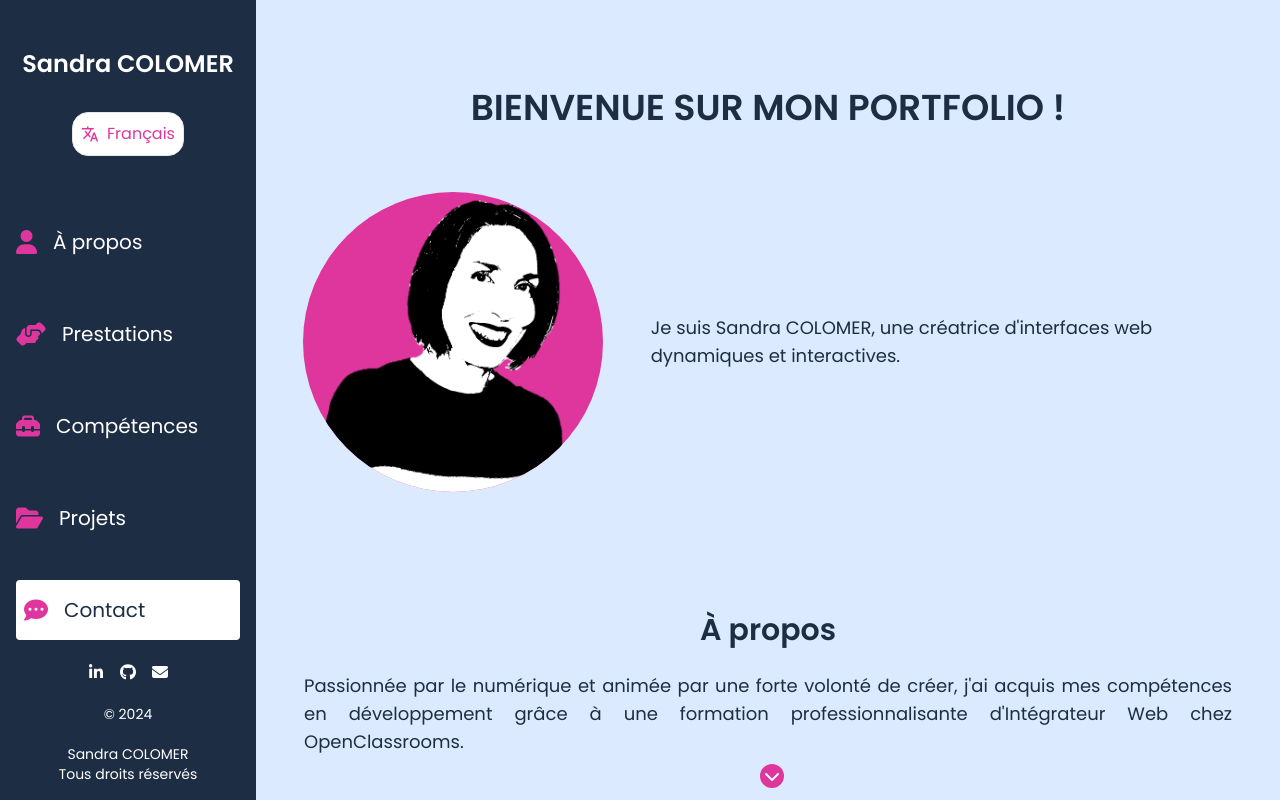
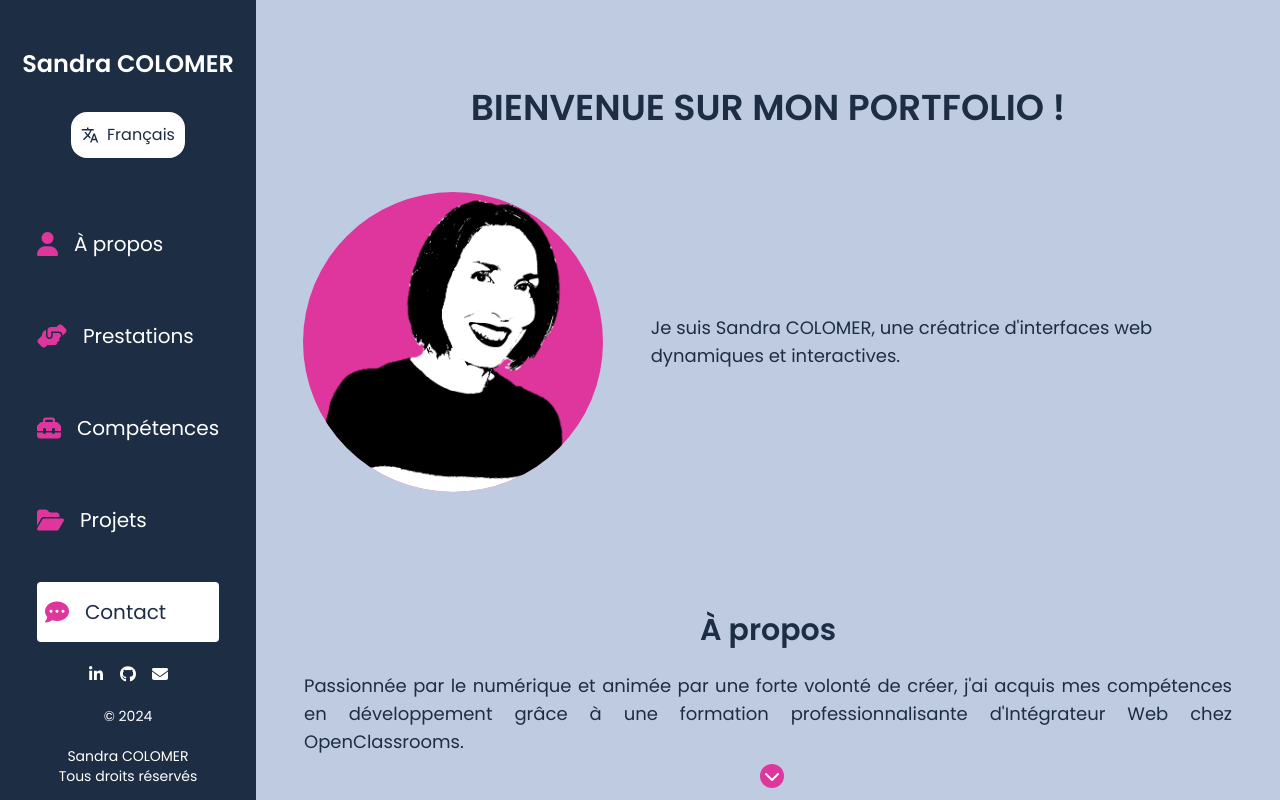
Before and after one commit to SanCo21/My-Portfolio, a Next.js app: page / in a window 1280 px wide. Shown: the top 800 px of the page. Built offline with nearby package versions, Linux system fonts and the light colour scheme.

Commit message:
ContactForm style

```diff
--- a/src/app/components/Header.js
+++ b/src/app/components/Header.js
@@ -19,7 +19,7 @@ const Header = ({ lang, toggleLanguage, activeSection }) => {
       <div className=" flex items-center justify-between w-full lg:w-auto px-4">
         <div className="text-left">
           {/* <Image src="Logo Sandra.svg" alt="Logo" width={50} height={50} /> */}
-          <h1 className="text-lg font-bold  whitespace-pre-line">
+          <h1 className="text-md font-bold  whitespace-pre-line">
           <a href="#home">{base}
           <span className="block">{complement[lang].replace(' ', '\n')}</span></a>
           </h1>
@@ -27,10 +27,10 @@ const Header = ({ lang, toggleLanguage, activeSection }) => {
         <div className="md:hidden items-center justify-center mr-1">
           <HamburgerMenu isOpen={IsNavbarOpen} onClick={handleHamburgerClick} />
         </div>
-        <div className="md:flex hidden">
+        <div className="md:flex hidden text-sm">
           <Navbar lang={lang} activeSection={activeSection} orientation = "horizontal" />
         </div>
-        <div className="text-right flex justify-end items-center space-x-4 lg:hidden">
+        <div className="text-right text-sm flex justify-end items-center space-x-4 lg:hidden">
           <LanguageSwitcher lang={lang} toggleLanguage={toggleLanguage} />
         </div>
       </div>
--- a/src/app/components/LanguageSwitcher.js
+++ b/src/app/components/LanguageSwitcher.js
@@ -4,7 +4,7 @@ const LanguageSwitcher = ({ lang, toggleLanguage }) => {
   return (
     <button
       onClick={toggleLanguage}
-      className="flex items-center justify-center p-2 text-accent bg-white rounded-2xl border"
+      className="flex items-center justify-center p-2 text-primary bg-white rounded-2xl border-white border-2 hover:bg-accent hover:text-white transition-colors duration-300"
     >
       <svg stroke="currentColor" fill="currentColor" strokeWidth="0" viewBox="0 0 24 24" height="18" width="18" xmlns="http://www.w3.org/2000/svg">
         <path d="M12.87 15.07l-2.54-2.51.03-.03c1.74-1.94 2.98-4.17 3.71-6.53H17V4h-7V2H8v2H1v1.99h11.17C11.5 7.92 10.44 9.75 9 11.35 8.07 10.32 7.3 9.19 6.69 8h-2c.73 1.63 1.73 3.17 2.98 4.56l-5.09 5.02L4 19l5-5 3.11 3.11.76-2.04zM18.5 10h-2L12 22h2l1.12-3h4.75L21 22h2l-4.5-12zm-2.62 7l1.62-4.33L19.12 17h-3.24z"></path>
--- a/src/app/components/ProjectsCards.js
+++ b/src/app/components/ProjectsCards.js
@@ -37,7 +37,7 @@ const ProjectsCards = ({ lang, projects }) => {
             </div>
           </div>
           <h3 className="mt-4 text-xl font-bold">{project.title}</h3>
-          <p className="mt-2 mb-2 text-blue-900">{project.description[lang]}</p>
+          <p className="mt-2 mb-2 text-primary">{project.description[lang]}</p>
           <a
             className="mt-4 font-medium text-accent hover:text-white hover:bg-accent p-2 rounded"
             href={project.link}
@@ -70,7 +70,7 @@ const ProjectsCards = ({ lang, projects }) => {
                 />
               </a>
             </div>
-            <div className="p-1 mt-2 w-20 h-14 text-white text-xs">
+            <div className="p-0.5 mt-2 w-20 h-14 text-white text-xs">
               <ul>
                 {project.tools.map((tool, toolIndex) => (
                   <li key={toolIndex}>{tool}</li>
--- a/src/app/components/Sidebar.js
+++ b/src/app/components/Sidebar.js
@@ -16,7 +16,7 @@ const Sidebar = ({ lang, toggleLanguage, activeSection }) => {
   };
 
   return (
-    <aside className="bg-primary text-white w-64 min-h-screen fixed top-0 left-0 p-4 flex-col justify-between hidden lg:flex">
+    <aside className="bg-primary text-white items-center w-64 min-h-screen fixed top-0 left-0 p-4 flex-col justify-between hidden lg:flex">
       <div className="flex-shrink-0 mb-8">
         <h1 className="text-2xl text-center font-bold mb-5">
           <a href="#home">
@@ -29,7 +29,7 @@ const Sidebar = ({ lang, toggleLanguage, activeSection }) => {
           <LanguageSwitcher lang={lang} toggleLanguage={toggleLanguage} />
         </div>
       </div>
-      <div className="text-xl flex-grow flex flex-col">
+      <div className="text-xl  flex-grow flex flex-col ">
         <Navbar
           lang={lang}
           activeSection={activeSection}
--- a/src/app/styles/globals.css
+++ b/src/app/styles/globals.css
@@ -16,10 +16,9 @@ input, textarea, button, label {
 
 
 :root {
-  --background: #dbeafe;
+  --background: #bfcbe0;
   --foreground: #1d2d44;
   --screen-max: 1536px;
-  /* --primary: #1e3a8a; */
   --primary: #1d2d44;
   --secondary: #bfcde0;
   --accent: #de369D;
@@ -43,9 +42,9 @@ body {
   color: var(--foreground);
 }
 
-.bg-foreground {
+/* .bg-foreground {
   background-color: var(--foreground);
-}
+} */
 
 .nav-active {
   background-color: white;
@@ -66,8 +65,8 @@ html {
     contrast(101%);
 }
 .social-icon:hover {
-  filter: invert(72%) sepia(85%) saturate(366%) hue-rotate(173deg)
-    brightness(93%) contrast(89%);
+  filter: invert(37%) sepia(95%) saturate(1642%) hue-rotate(297deg)
+    brightness(91%) contrast(97%);
 }
 
 /* Project Cards */
@@ -274,44 +273,40 @@ html {
 }
 
 /* Structure de la navigation */
-.navbar-vertical {
+/* .navbar-vertical {
   display: flex;
   flex-direction: column;
-  align-items: flex-start;
+  align-items: flex-start; */
   /* justify-content: space-evenly; */
   /* gap: 16px; */
-}
 
-.navbar-horizontal {
+
+/* .navbar-horizontal {
   display: flex;
   /* gap: 16px; */
-}
 
-.nav-item {
+
+/* .nav-item {
   width: 100%;
   transition: transform 0.3s, color 0.3s;
-}
+} */
 
-.nav-item:hover .nav-icon {
-  color: var(--primary); /* Changer la couleur au survol */
-}
+/* .nav-item:hover .nav-icon {
+  color: var(--primary);
+} */
 
-.nav-item:hover .nav-title {
-  color: yellow;
-}
+/* .nav-icon {
+  transition: color 0.3s;
+} */
 
-.nav-icon {
+/* .nav-title {
   transition: color 0.3s;
-}
+} */
 
-.nav-title {
-  transition: color 0.3s;
-}
-
-.active {
+/* .active {
   background-color: white;
   border-radius: 8px;
   color: var(--primary);
   font-weight: bold;
-  padding: 8px;
-}
+  padding: 6px;
+} */
```
Also changed, not shown: src/app/components/contactForm.js (+16 -42 lines), 1 other file (tests, documents, lock files or other folders).
